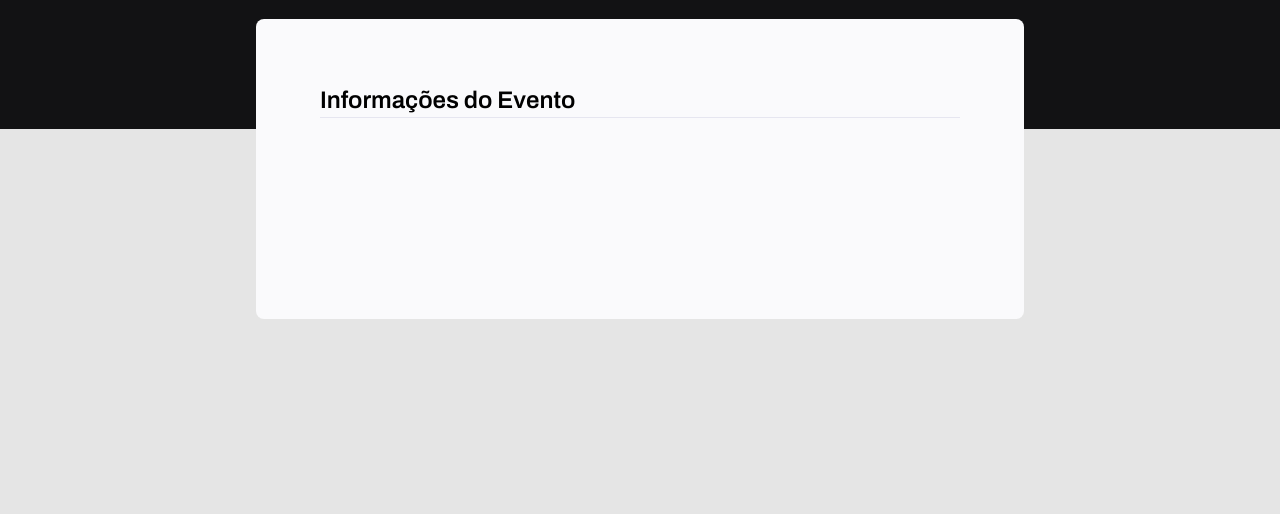
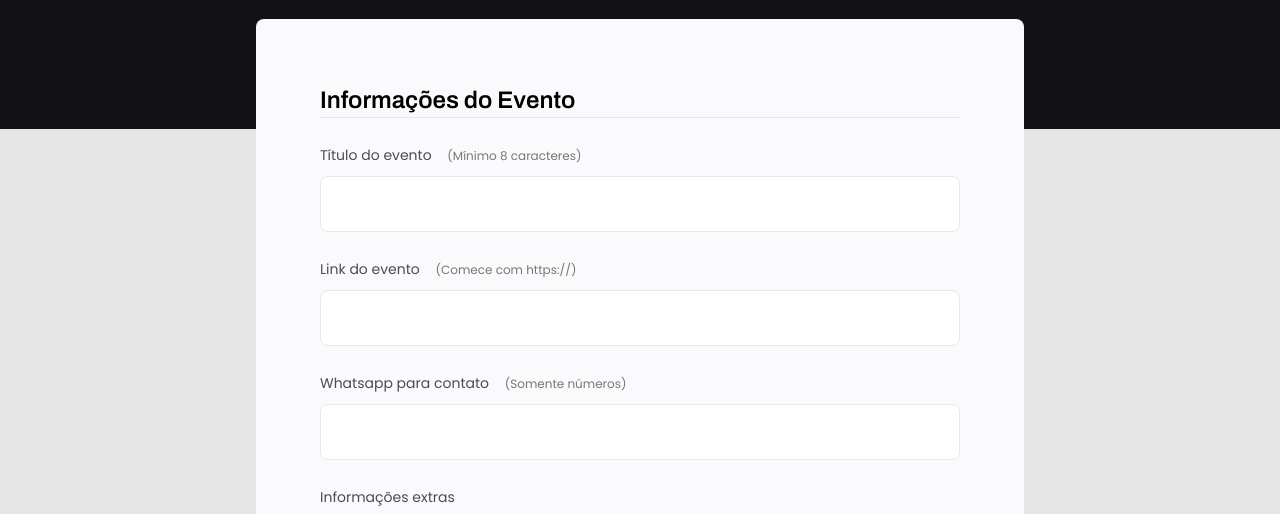
Before and after one commit to byBrunoSouza/forms, a plain HTML site: page index.html in a window 1280 px wide. Shown: the part 239-753 px from the top of the page. Drawn offline with Linux system fonts and the light colour scheme.

Commit message:
criação de formulários e estilização

```diff
--- a/index.html
+++ b/index.html
@@ -1,26 +1,56 @@
 <!DOCTYPE html>
 <html lang="pt-br">
   <head>
-  <meta charset="UTF-8">
-  <meta http-equiv="X-UA-Compatible" content="IE=edge">
-  <meta name="viewport" content="width=device-width, initial-scale=1.0">
-  <link rel="stylesheet" href="style.css">
-  <link rel="preconnect" href="https://fonts.googleapis.com">
-  <link rel="preconnect" href="https://fonts.gstatic.com" crossorigin>
-  <link href="https://fonts.googleapis.com/css2?family=Archivo:wght@600;700&family=Poppins&display=swap" rel="stylesheet">
+    <meta charset="UTF-8" />
+    <meta http-equiv="X-UA-Compatible" content="IE=edge" />
+    <meta name="viewport" content="width=device-width, initial-scale=1.0" />
+    <link rel="stylesheet" href="style.css" />
+    <link rel="preconnect" href="https://fonts.googleapis.com" />
+    <link rel="preconnect" href="https://fonts.gstatic.com" crossorigin />
+    <link
+      href="https://fonts.googleapis.com/css2?family=Archivo:wght@600;700&family=Poppins&display=swap"
+      rel="stylesheet"
+    />
     <title>Document</title>
   </head>
   <body>
     <div class="page">
-
       <header>
         <h1>Crie e compartilhe seu evento</h1>
         <p>O primeiro passo, é preencher esse formulário de descrição</p>
       </header>
 
-    <form >
+      <form>
         <fieldset>
+          <div class="fieldset-wrapper">
             <legend>Informações do Evento</legend>
+
+            <div class="input-wrapper">
+              <label for="event-tittle"
+                >Título do evento <span>(Mínimo 8 caracteres)</span></label
+              >
+              <input type="text" id="event-tittle" />
+            </div>
+
+            <div class="input-wrapper">
+              <label for="event-link"
+                >Link do evento <span>(Comece com https://)</span>
+              </label>
+              <input type="url" id="event-link" />
+            </div>
+
+            <div class="input-wrapper">
+              <label for="event-contact"
+                >Whatsapp para contato <span>(Somente números)</span>
+              </label>
+              <input type="number" id="event-contact" />
+            </div>
+
+            <div class="input-wrapper">
+              <label for="event-info">Informações extras </label>
+              <textarea name="event-info"></textarea>
+            </div>
+          </div>
         </fieldset>
       </form>
     </div>
--- a/style.css
+++ b/style.css
@@ -1,23 +1,21 @@
 * {
-margin: 0;
-padding: 0;
-box-sizing: border-box;
+  margin: 0;
+  padding: 0;
+  box-sizing: border-box;
 }
 
-
 body {
-  font-family: 'Poppins', sans-serif;
   background-color: #e5e5e5;
+  font-family: "Poppins", sans-serif;
 }
 
 .page {
   margin: 0 auto;
   width: 768px;
-
 }
 
 body::before {
-  content: '';
+  content: "";
   width: 100%;
   height: 368px;
 
@@ -34,7 +32,7 @@ header {
 }
 
 header h1 {
-  font-family: 'Archivo', sans-serif;
+  font-family: "Archivo", sans-serif;
   font-weight: bold;
   font-size: 36px;
   line-height: 42px;
@@ -42,7 +40,7 @@ header h1 {
   margin-bottom: 26px;
 }
 
-header p{
+header p {
   color: #42d3ff;
   line-height: 26px;
   font-size: 16px;
@@ -55,15 +53,20 @@ form {
   border-radius: 8px;
 
   padding: 64px;
-
 }
 
 fieldset {
   border: none;
 }
 
+.fieldset-wrapper {
+  display: flex;
+  flex-direction: column;
+  gap: 25px;
+}
+
 fieldset legend {
-  font-family: 'Archivo';
+  font-family: "Archivo";
   font-weight: 600;
   font-size: 24px;
   line-height: 34px;
@@ -71,3 +74,38 @@ fieldset legend {
   border-bottom: 1px solid #e6e6f0;
   width: 100%;
 }
+.input-wrapper {
+  display: flex;
+  flex-direction: column;
+}
+
+.input-wrapper label {
+  font-size: 14px;
+  line-height: 24px;
+
+  color: #4e4958;
+
+  margin-right: 12px;
+  margin-bottom: 8px;
+}
+
+label span {
+  font-size: 12px;
+  color: #777;
+
+  margin-left: 12px;
+}
+
+.input-wrapper input,
+.input-wrapper textarea {
+  border: 1px solid #e6e6f0;
+  border-radius: 8px;
+  height: 56px;
+  padding: 0 24px;
+  font-family: "Poppins", sans-serif;
+}
+
+.input-wrapper textarea {
+  padding: 0;
+  height: 168px;
+}
```
Lines whose indentation alone changed are shown as unchanged.
